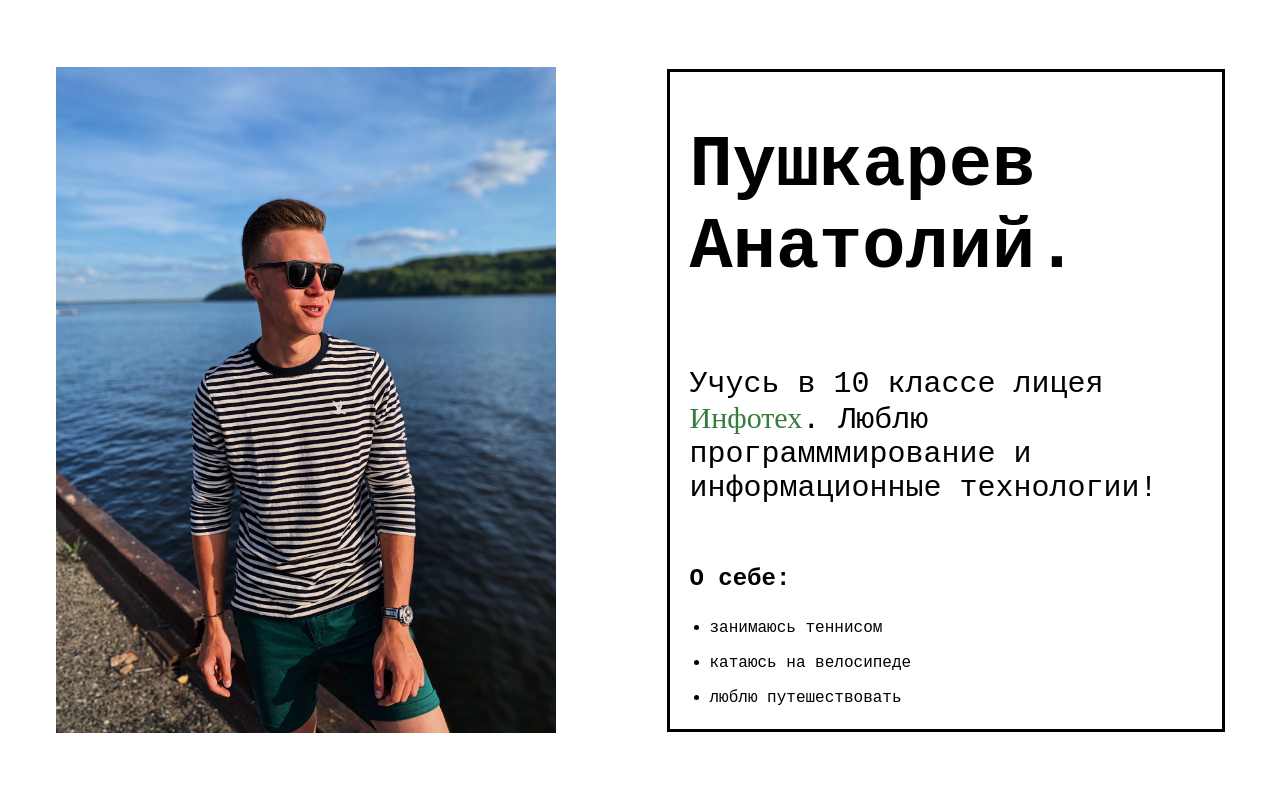
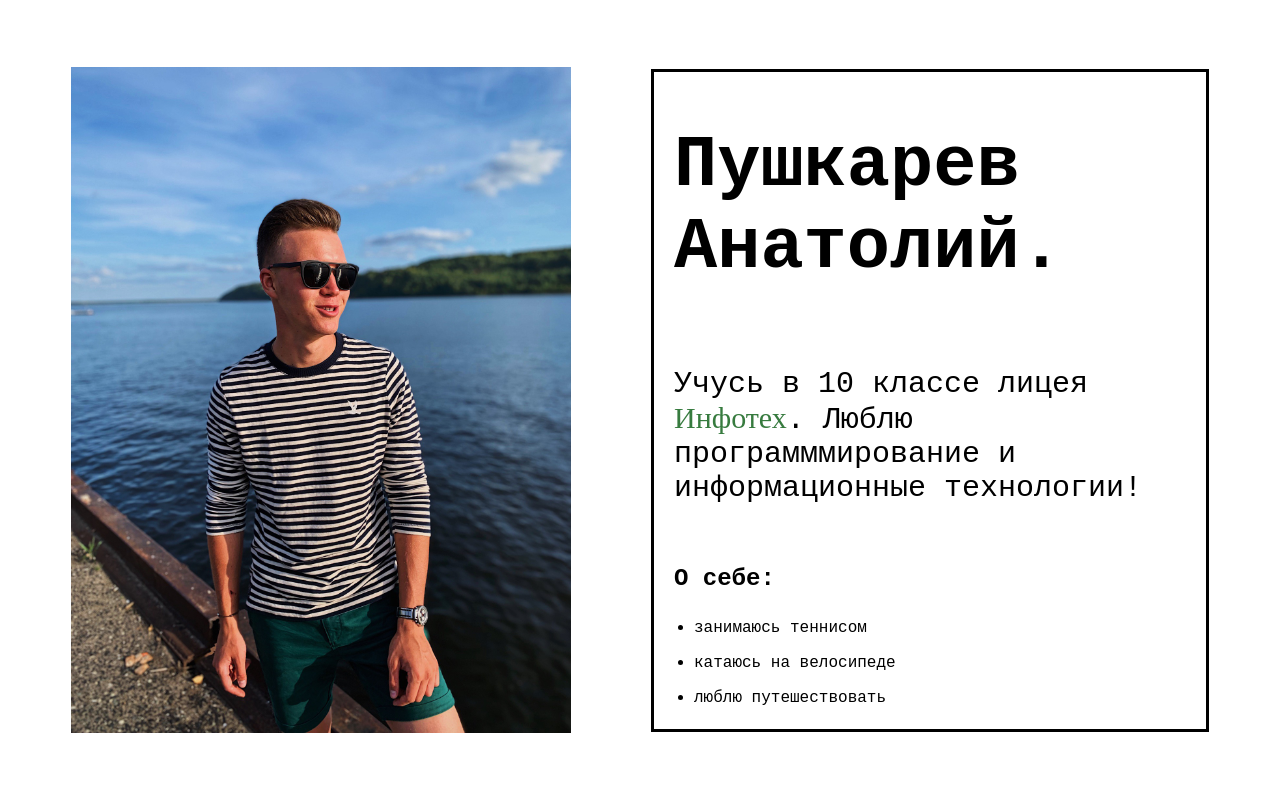
Before and after one commit to anatoliypus/web-development, a PHP site: page / in a window 1280 px wide. Run offline with PHP 8.4, Linux system fonts and the light colour scheme; some web fonts are replaced.

Commit message:
Another css update

```diff
--- a/lw4/style.css
+++ b/lw4/style.css
@@ -11,7 +11,7 @@ body, html {
     display: flex;
     flex-direction: row;
     align-items: center;
-    justify-content: space-around;
+    justify-content: center;
 }
 
 #main img {
@@ -19,6 +19,7 @@ body, html {
     max-height: 667px;
     width: 40%;
     height: auto;
+    padding-right: 80px;
 }
 
 #text-info {
```
